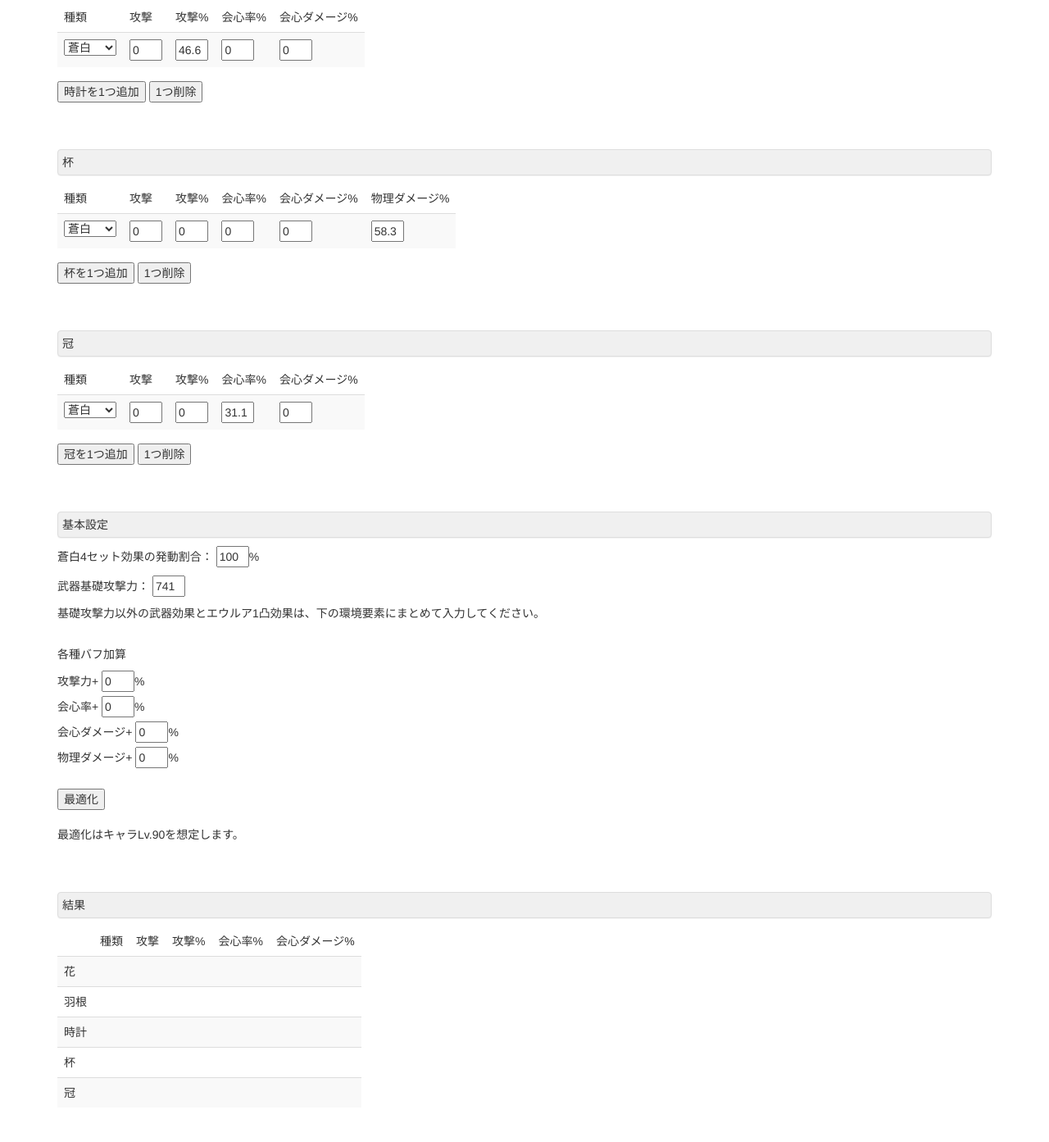
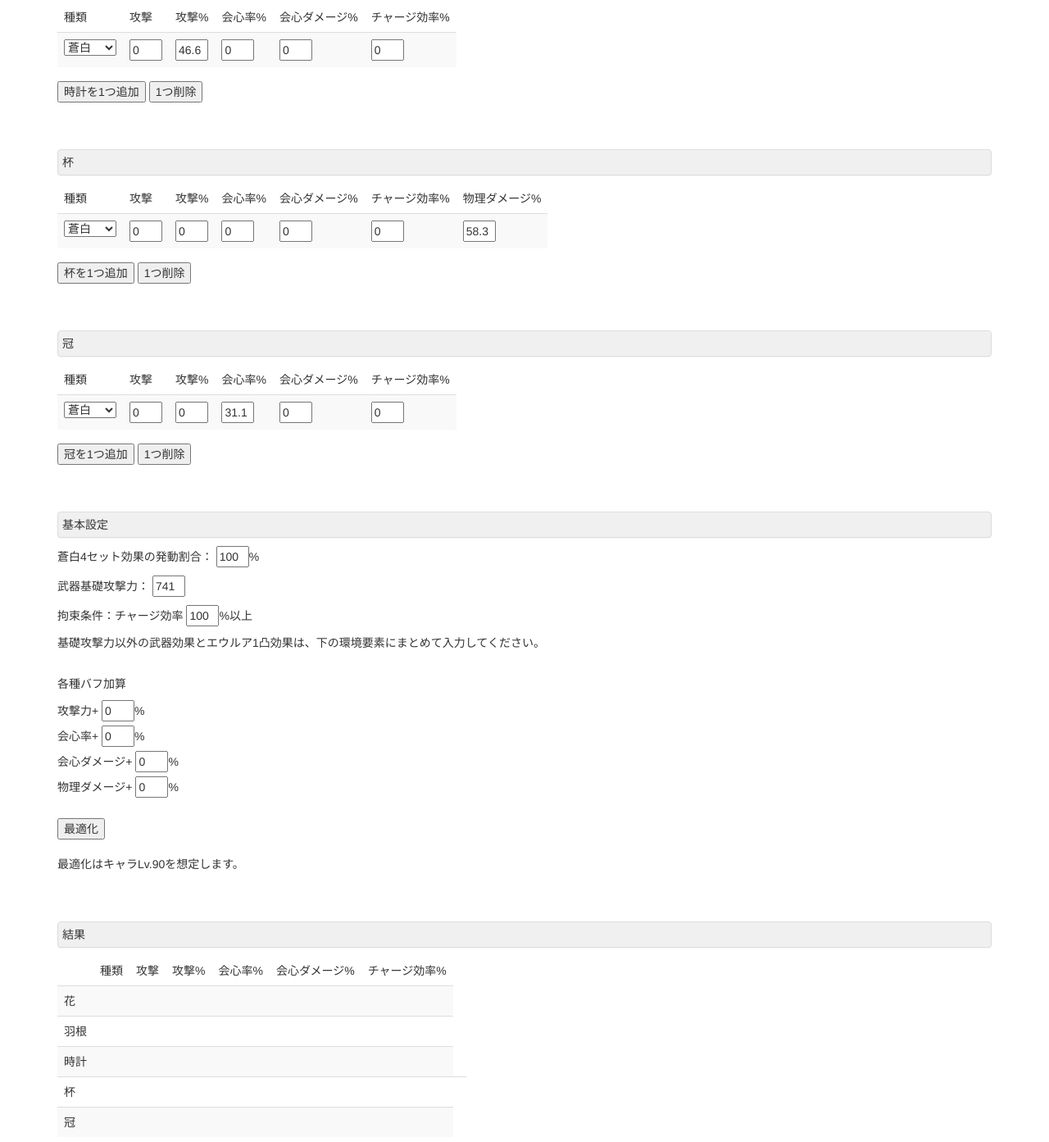
Before and after one commit to Tka-pi/Eula, a plain HTML site: page index.html in a window 1280 px wide. Shown: the part 747-2140 px from the top of the page at 82% size. Drawn offline with nearby package versions, Linux system fonts and the light colour scheme.

Commit message:
Add files via upload

```diff
--- a/index.html
+++ b/index.html
@@ -29,6 +29,7 @@
               <td>攻撃%</td>
               <td>会心率%</td>
               <td>会心ダメージ%</td>
+              <td>チャージ効率%</td>
             </thead>
             <tbody id="relic1">
               <tr>
@@ -41,6 +42,7 @@
                     <option value=1>その他</option>
                   </select>
                 </td>
+                <td><input inputmode="decimal" pattern="\d*"  value="0" style="width: 40px;"></input></td>
                 <td><input inputmode="decimal" pattern="\d*"  value="0" style="width: 40px;"></input></td>
                 <td><input inputmode="decimal" pattern="\d*"  value="0" style="width: 40px;"></input></td>
                 <td><input inputmode="decimal" pattern="\d*"  value="0" style="width: 40px;"></input></td>
@@ -65,6 +67,7 @@
             <td>攻撃%</td>
             <td>会心率%</td>
             <td>会心ダメージ%</td>
+            <td>チャージ効率%</td>
           </thead>
           <tbody id="relic2">
             <tr>
@@ -78,6 +81,7 @@
                 </select>
               </td>
               <td><input inputmode="decimal" pattern="\d*"  value="311" style="width: 40px;"></input></td>
+              <td><input inputmode="decimal" pattern="\d*"  value="0" style="width: 40px;"></input></td>
               <td><input inputmode="decimal" pattern="\d*"  value="0" style="width: 40px;"></input></td>
               <td><input inputmode="decimal" pattern="\d*"  value="0" style="width: 40px;"></input></td>
               <td><input inputmode="decimal" pattern="\d*"  value="0" style="width: 40px;"></input></td>
@@ -101,6 +105,7 @@
             <td>攻撃%</td>
             <td>会心率%</td>
             <td>会心ダメージ%</td>
+            <td>チャージ効率%</td>
           </thead>
           <tbody id="relic3">
             <tr>
@@ -115,6 +120,7 @@
               </td>
               <td><input inputmode="decimal" pattern="\d*"  value="0" style="width: 40px;"></input></td>
               <td><input inputmode="decimal" pattern="\d*"  value="46.6" style="width: 40px;"></input></td>
+              <td><input inputmode="decimal" pattern="\d*"  value="0" style="width: 40px;"></input></td>
               <td><input inputmode="decimal" pattern="\d*"  value="0" style="width: 40px;"></input></td>
               <td><input inputmode="decimal" pattern="\d*"  value="0" style="width: 40px;"></input></td>
             </tr>
@@ -137,6 +143,7 @@
             <td>攻撃%</td>
             <td>会心率%</td>
             <td>会心ダメージ%</td>
+            <td>チャージ効率%</td>
             <td>物理ダメージ%</td>
           </thead>
           <tbody id="relic4">
@@ -150,6 +157,7 @@
                   <option value=1>その他</option>
                 </select>
               </td>
+              <td><input inputmode="decimal" pattern="\d*"  value="0" style="width: 40px;"></input></td>
               <td><input inputmode="decimal" pattern="\d*"  value="0" style="width: 40px;"></input></td>
               <td><input inputmode="decimal" pattern="\d*"  value="0" style="width: 40px;"></input></td>
               <td><input inputmode="decimal" pattern="\d*"  value="0" style="width: 40px;"></input></td>
@@ -174,6 +182,7 @@
             <td>攻撃%</td>
             <td>会心率%</td>
             <td>会心ダメージ%</td>
+            <td>チャージ効率%</td>
           </thead>
           <tbody id="relic5">
             <tr>
@@ -189,6 +198,7 @@
               <td><input inputmode="decimal" pattern="\d*"  value="0" style="width: 40px;"></input></td>
               <td><input inputmode="decimal" pattern="\d*"  value="0" style="width: 40px;"></input></td>
               <td><input inputmode="decimal" pattern="\d*"  value="31.1" style="width: 40px;"></input></td>
+              <td><input inputmode="decimal" pattern="\d*"  value="0" style="width: 40px;"></input></td>
               <td><input inputmode="decimal" pattern="\d*"  value="0" style="width: 40px;"></input></td>
             </tr>
           </tbody>
@@ -218,6 +228,11 @@
           武器基礎攻撃力：
           <input inputmode="decimal" id="baseATK_weapon" pattern="\d*"  value="741" style="width: 40px;"></input>
         </div>
+        <div style="margin:0px 10px 10px 0px;">
+          拘束条件：チャージ効率
+          <input inputmode="decimal" id="constraint" pattern="\d*"  value="100" style="width: 40px;"></input>%以上
+        </div>
+
         基礎攻撃力以外の武器効果とエウルア1凸効果は、下の環境要素にまとめて入力してください。
 
         <div style="margin-bottom: 10px; margin-top: 30px;">
@@ -260,10 +275,12 @@
               <td>攻撃%</td>
               <td>会心率%</td>
               <td>会心ダメージ%</td>
+              <td>チャージ効率%</td>
             </thead>
             <tbody id="result">
               <tr>
                 <td>花</td>
+                <td></td>
                 <td></td>
                 <td></td>
                 <td></td>
@@ -277,9 +294,11 @@
                 <td></td>
                 <td></td>
                 <td></td>
+                <td></td>
               </tr>
               <tr>
                 <td>時計</td>
+                <td></td>
                 <td></td>
                 <td></td>
                 <td></td>
@@ -293,9 +312,12 @@
                 <td></td>
                 <td></td>
                 <td></td>
+                <td></td>
+                <td></td>
               </tr>
               <tr>
                 <td>冠</td>
+                <td></td>
                 <td></td>
                 <td></td>
                 <td></td>
```
